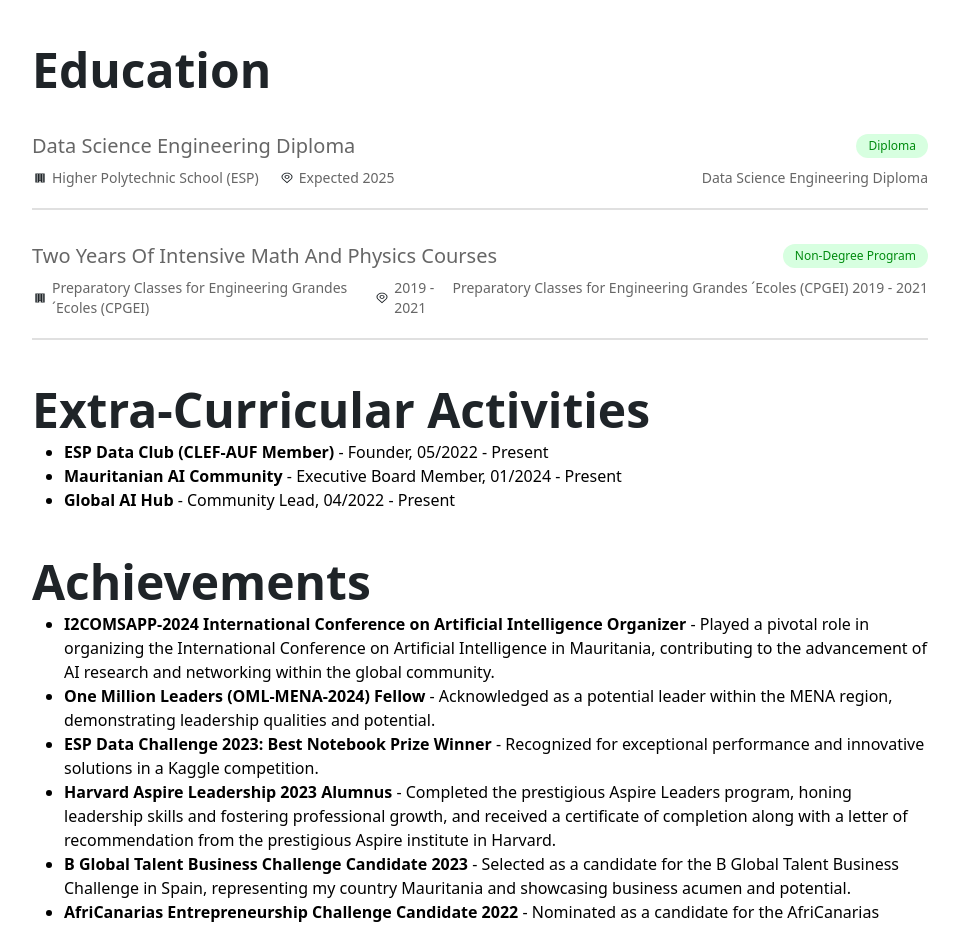
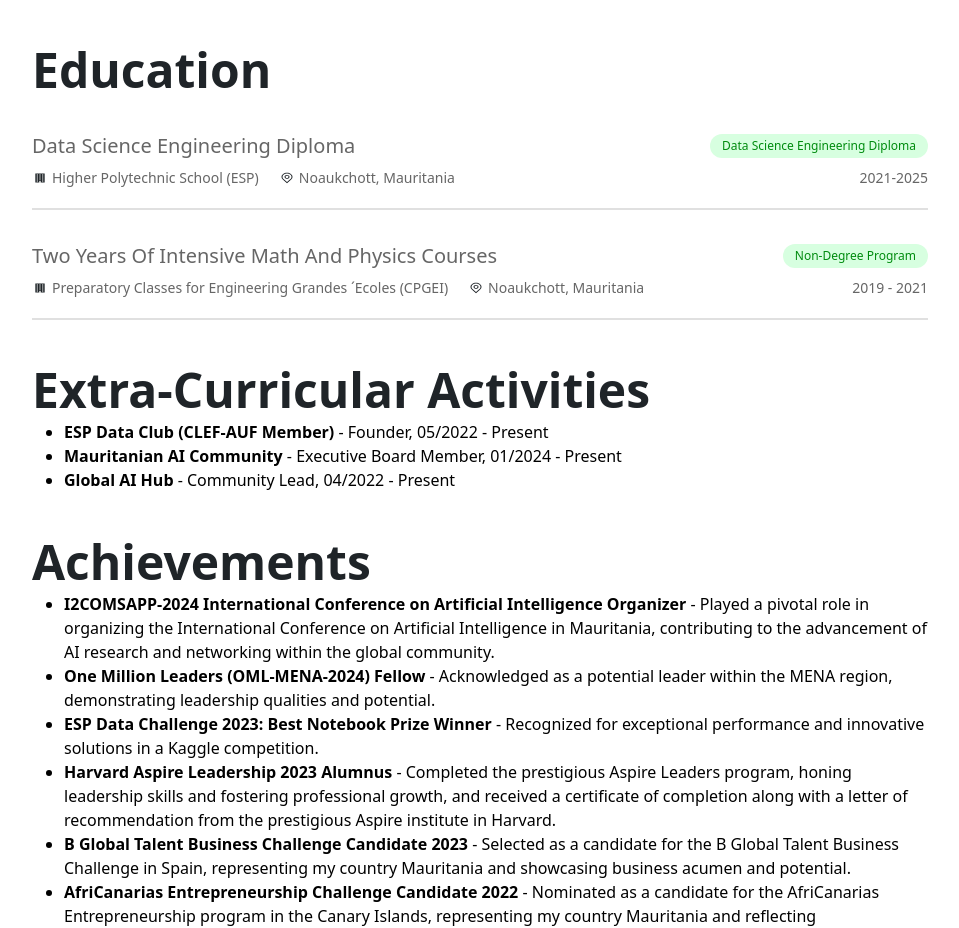
Before and after one commit to Abmstpha/Abmstpha.github.io, a React (Create React App) app: page /about in a window 1280 px wide. Shown: the part 900-1828 px from the top of the page, without its empty margins (160-1119 px from the left). Built offline with nearby package versions, Linux system fonts and the light colour scheme.

Commit message:
Details.js

```diff
--- a/src/Details.js
+++ b/src/Details.js
@@ -109,9 +109,9 @@
  {
    Position: "Data Science Engineering Diploma",
    Company: "Higher Polytechnic School (ESP)",
-    Location: "Expected 2025",
-    Type: "Diploma",
-    Duration: "Data Science Engineering Diploma",
+   Location: "Noaukchott, Mauritania",
+   Type: "Data Science Engineering Diploma",
+   Duration: "2021-2025",
    Responsibilities: [
      "Focused on proficiency in statistics, Economics, data science, and project management.",
      "Engaged in extracurricular data science projects and competitions to enhance skills."
@@ -120,9 +120,9 @@
  {
    Position: "Two Years Of Intensive Math And Physics Courses ",
    Company: "Preparatory Classes for Engineering Grandes ´Ecoles (CPGEI)",
-    Location: "2019 - 2021",
+   Location: "Noaukchott, Mauritania",
    Type: "Non-Degree Program",
-    Duration: "Preparatory Classes for Engineering Grandes ´Ecoles (CPGEI) 2019 - 2021",
+   Duration: "2019 - 2021",
    Responsibilities: [
      "Completed an intensive two-year program, focusing on mathematics, physics, and engineering sciences.",
      "Developed strong problem-solving, working under pressure, and effective time management skills."
```
Lines whose indentation alone changed are shown as unchanged.
